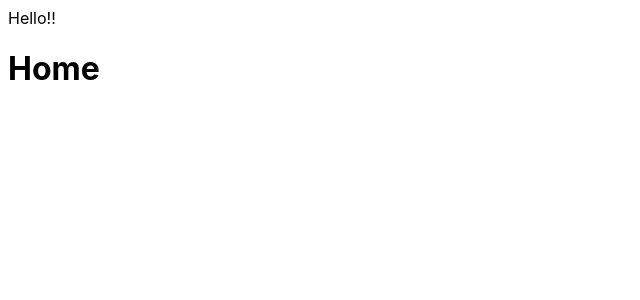
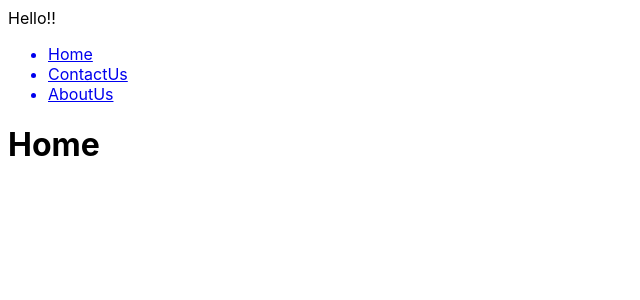
Before and after one commit to IT3133Practical/daily_practical-1, a React (Create React App) app: page / in a window 1280 px wide. Shown: the top 300 px of the page, without its empty margins (0-640 px from the left). Built offline with nearby package versions, Linux system fonts and the light colour scheme.

Commit message:
Update App.js
set navigation list

```diff
--- a/src/App.js
+++ b/src/App.js
@@ -1,4 +1,4 @@
-import { BrowserRouter, Routes,Route } from 'react-router-dom';
+import { BrowserRouter, Routes, Route, Link } from 'react-router-dom';
 import './App.css';
 import Home from './pages/Home';
 import ContactUs from './pages/ContactUs';
@@ -7,12 +7,19 @@ import AboutUs from './pages/AboutUs';
 function App() {
   return (
     <>
-      Hello!!
       <BrowserRouter>
+        Hello!!
+        <nav>
+          <ul>
+            <Link to={"/"}><li>Home</li></Link>
+            <Link to={"/contactus"}><li>ContactUs</li></Link>
+            <Link to={"/aboutus"}><li>AboutUs</li></Link>
+          </ul>
+        </nav>
         <Routes>
-          <Route path="/" element={<Home/>}/>
-          <Route path="/contactus" element={<ContactUs/>}/>
-          <Route path="/aboutus" element={<AboutUs/>}/>
+          <Route path="/" element={<Home />} />
+          <Route path="/contactus" element={<ContactUs />} />
+          <Route path="/aboutus" element={<AboutUs />} />
         </Routes>
       </BrowserRouter>
     </>
```
